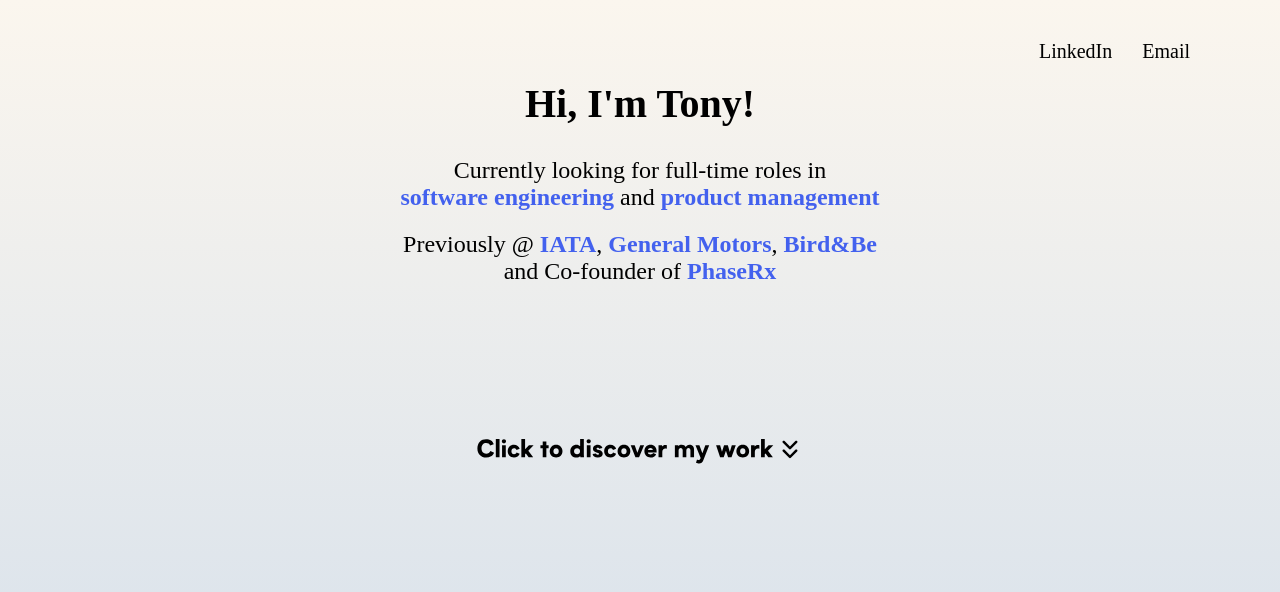
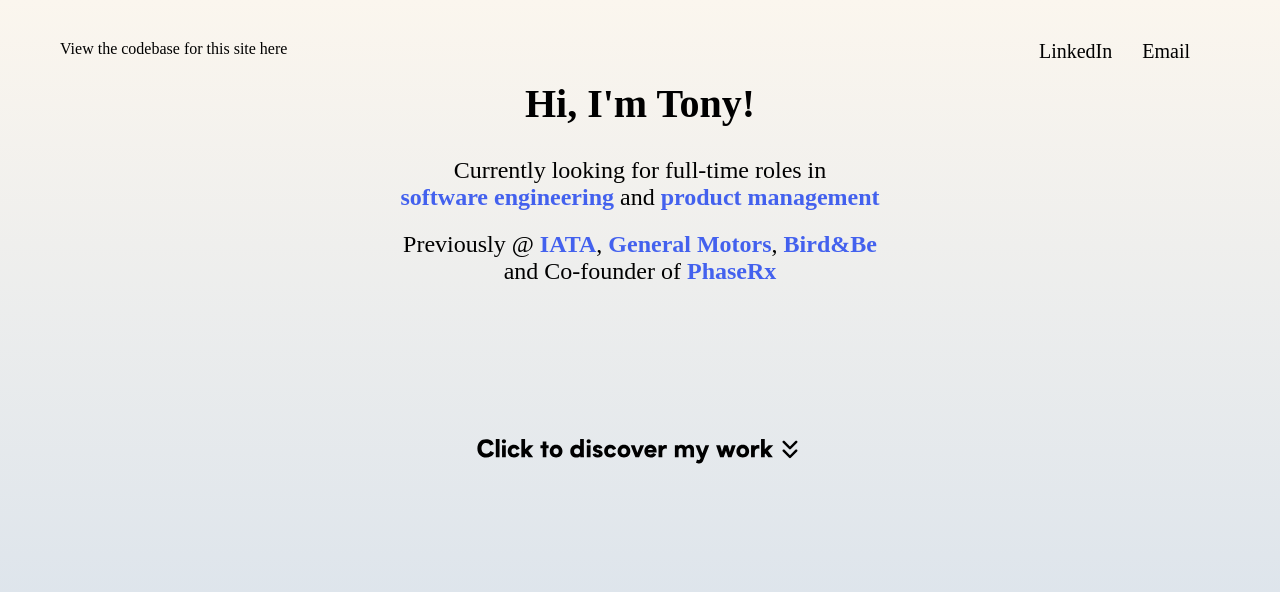
Before and after one commit to doeyeon/tony-profile, a Next.js app: page / in a window 1280 px wide. Shown: the top 592 px of the page. Built offline with nearby package versions, Linux system fonts and the light colour scheme; a web font is replaced by a local one.

Commit message:
add nav to github codebase

```diff
--- a/pages/index.tsx
+++ b/pages/index.tsx
@@ -5,7 +5,7 @@ import { ProfessionalExperience } from '@/types';
 import { motion, MotionStyle, useAnimation } from "framer-motion";
 import Image from 'next/image';
 
-const TopNav = styled(motion.div)`
+const TopNavProfiles = styled(motion.div)`
   display: flex;
   justify-content: flex-end;
   padding: 20px;
@@ -17,9 +17,28 @@ const TopNav = styled(motion.div)`
   z-index: 100;
 `;
 
+const TopNavCodebase = styled(motion.div)`
+  display: flex;
+  justify-content: flex-end;
+  padding: 20px;
+  margin-left: 40px;
+  margin-top: 20px;
+  position: absolute;
+  top: 0;
+  right: 100;
+  z-index: 100;
+`;
+
+
 const navVariants = {
   hidden: { opacity: 0, y: -20 },
-  visible: { opacity: 1, y: 0 }
+  visible: { opacity: 1, y: 0 },
+  hover: {
+    scale: 1.05,
+    transition: {
+      duration: 0.3,
+    },
+  },
 };
 
 const CenteredSection = styled.div`
@@ -420,7 +439,16 @@ function GetProfessionalExperience() {
 function ProfessionalExperienceDisplay() {
   return (
     <>
-      <TopNav
+      <TopNavCodebase
+        initial="hidden"
+        animate="visible"
+        whileHover="hover"
+        variants={navVariants}
+        transition={{ duration: 0.5 }}
+      >
+        <a style={{ fontFamily: 'Biotif', fontWeight: 500, fontSize: 16, color: 'black' }} href="https://github.com/doeyeon/tony-profile/blob/main/pages/index.tsx" target="_blank" rel="noopener noreferrer">View the codebase for this site here</a>
+      </TopNavCodebase >
+      <TopNavProfiles
         initial="hidden"
         animate="visible"
         variants={navVariants}
@@ -428,7 +456,7 @@ function ProfessionalExperienceDisplay() {
       >
         <a style={{ fontFamily: 'Biotif', fontWeight: 500, fontSize: 20, color: 'black', marginRight: 30 }} href="https://www.linkedin.com/in/tony-yoon" target="_blank" rel="noopener noreferrer">LinkedIn</a>
         <a style={{ fontFamily: 'Biotif', fontWeight: 500, fontSize: 20, color: 'black' }} href="mailto:yoon.tony@outlook.com">Email</a>
-      </TopNav >
+      </TopNavProfiles >
       <div style={{
         height: '100%',
         margin: 0,
```
